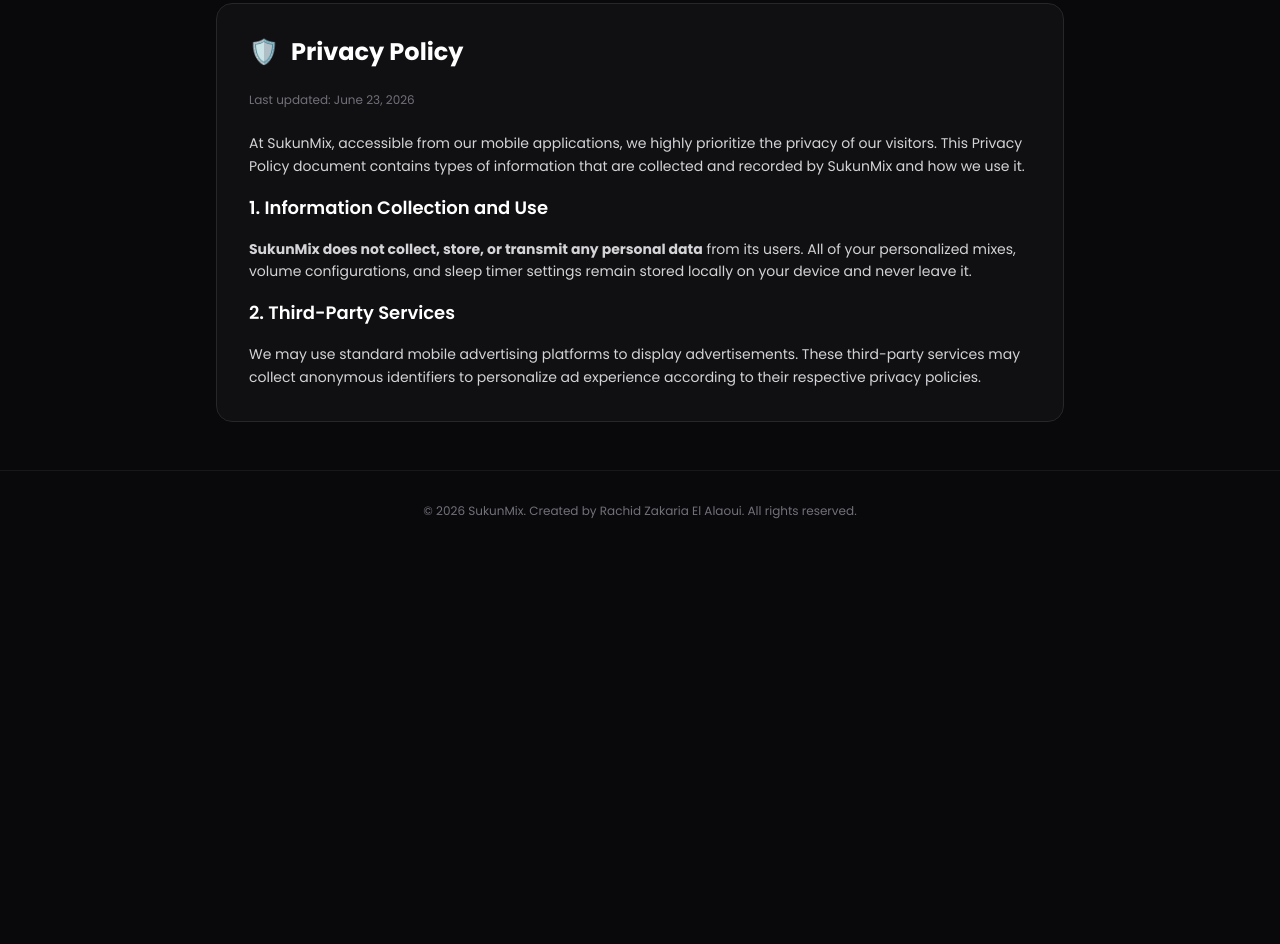
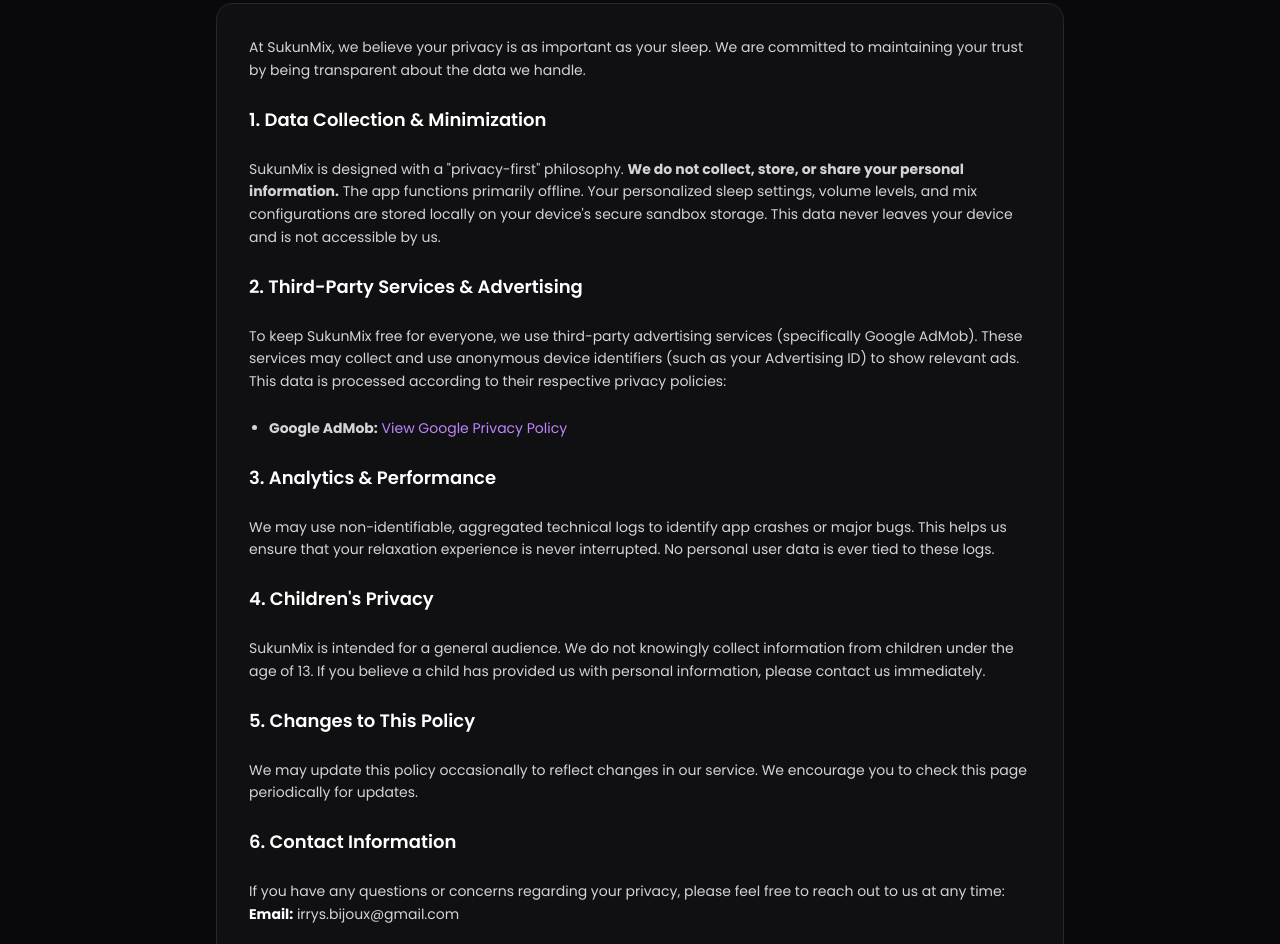
Before and after one commit to Xamplight/sukunmix, a plain HTML site: page index.html in a window 1280 px wide. Shown: the part 750-1694 px from the top of the page. Before the commit the page ends 1301 px from the top, so only its background shows below. Drawn offline with nearby package versions, Linux system fonts and the light colour scheme.

Commit message:
Update index.html

```diff
--- a/index.html
+++ b/index.html
@@ -62,29 +62,49 @@
 
         <!-- Privacy Policy Section -->
         <section id="privacy" class="bg-zinc-900/50 border border-zinc-800 rounded-2xl p-8 backdrop-blur-sm scroll-mt-24 space-y-6">
-            <div class="flex items-center space-x-3 mb-2">
-                <span class="text-2xl">🛡️</span>
-                <h2 class="text-2xl font-bold text-white">Privacy Policy</h2>
-            </div>
-            <p class="text-xs text-zinc-500">Last updated: June 23, 2026</p>
-
-            <div class="space-y-4 text-zinc-300 text-sm leading-relaxed">
+            <div class="space-y-6 text-zinc-300 text-sm leading-relaxed">
     <p>
-                    At SukunMix, accessible from our mobile applications, we highly prioritize the privacy of our visitors. This Privacy Policy document contains types of information that are collected and recorded by SukunMix and how we use it.
+        At SukunMix, we believe your privacy is as important as your sleep. We are committed to maintaining your trust by being transparent about the data we handle.
     </p>
 
-                <h3 class="text-lg font-semibold text-white mt-6">1. Information Collection and Use</h3>
+    <h3 class="text-lg font-semibold text-white mt-6">1. Data Collection & Minimization</h3>
     <p>
-                    <strong>SukunMix does not collect, store, or transmit any personal data</strong> from its users. All of your personalized mixes, volume configurations, and sleep timer settings remain stored locally on your device and never leave it.
+        SukunMix is designed with a "privacy-first" philosophy.
+        <strong>We do not collect, store, or share your personal information.</strong>
+        The app functions primarily offline. Your personalized sleep settings, volume levels, and mix configurations are stored locally on your device's secure sandbox storage. This data never leaves your device and is not accessible by us.
     </p>
 
-                <h3 class="text-lg font-semibold text-white mt-6">2. Third-Party Services</h3>
+    <h3 class="text-lg font-semibold text-white mt-6">2. Third-Party Services & Advertising</h3>
     <p>
-                    We may use standard mobile advertising platforms to display advertisements. These third-party services may collect anonymous identifiers to personalize ad experience according to their respective privacy policies.
+        To keep SukunMix free for everyone, we use third-party advertising services (specifically Google AdMob). These services may collect and use anonymous device identifiers (such as your Advertising ID) to show relevant ads. This data is processed according to their respective privacy policies:
+    </p>
+    <ul class="list-disc pl-5 space-y-1">
+        <li><strong>Google AdMob:</strong> <a href="https://policies.google.com/privacy" class="text-purple-400 hover:underline">View Google Privacy Policy</a></li>
+    </ul>
+
+    <h3 class="text-lg font-semibold text-white mt-6">3. Analytics & Performance</h3>
+    <p>
+        We may use non-identifiable, aggregated technical logs to identify app crashes or major bugs. This helps us ensure that your relaxation experience is never interrupted. No personal user data is ever tied to these logs.
+    </p>
+
+    <h3 class="text-lg font-semibold text-white mt-6">4. Children's Privacy</h3>
+    <p>
+        SukunMix is intended for a general audience. We do not knowingly collect information from children under the age of 13. If you believe a child has provided us with personal information, please contact us immediately.
+    </p>
+
+    <h3 class="text-lg font-semibold text-white mt-6">5. Changes to This Policy</h3>
+    <p>
+        We may update this policy occasionally to reflect changes in our service. We encourage you to check this page periodically for updates.
+    </p>
+
+    <h3 class="text-lg font-semibold text-white mt-6">6. Contact Information</h3>
+    <p>
+        If you have any questions or concerns regarding your privacy, please feel free to reach out to us at any time:
+        <br>
+        <span class="font-bold text-white">Email:</span> irrys.bijoux@gmail.com
     </p>
 </div>
 </section>
-
     </main>
 
     <!-- Footer -->
```
Lines whose indentation alone changed are shown as unchanged.
